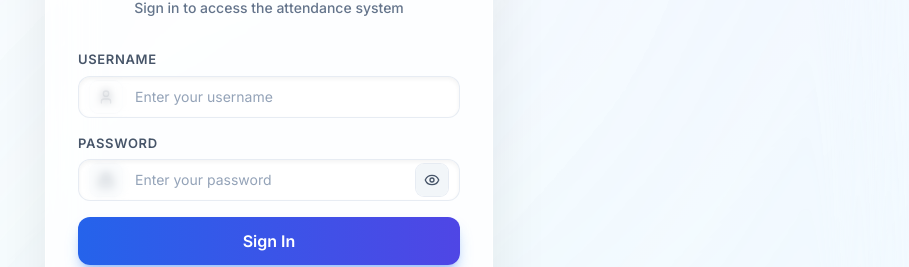
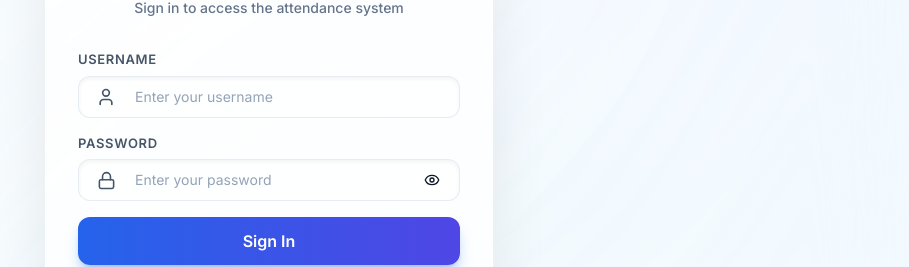
Before and after one commit to EarlCao/tmc_attendance_system, a React (Vite) app in the folder client-tmc-choir-system/: page /login in a window 1280 px wide. Shown: the part 311-578 px from the top of the page, without its empty margins (371-1280 px from the left). Built offline with nearby package versions, Linux system fonts and the light colour scheme.

Commit message:
fix icon in the login page

```diff
--- a/client-tmc-choir-system/src/pages/Login.jsx
+++ b/client-tmc-choir-system/src/pages/Login.jsx
@@ -38,14 +38,12 @@ export default function Login() {
         className="pointer-events-none fixed inset-0 -z-10 opacity-100 transition-opacity duration-300 dark:opacity-0"
         style={{
           background: 'linear-gradient(135deg, rgba(255,255,255,0.8), rgba(240,249,255,0.95)), radial-gradient(circle at 10% 0%, rgba(59,130,246,0.18), transparent 45%), radial-gradient(circle at 90% 10%, rgba(139,92,246,0.15), transparent 45%)',
-          filter: 'blur(0px)',
         }}
       />
       <div
         className="pointer-events-none fixed inset-0 -z-10 opacity-0 transition-opacity duration-300 dark:opacity-100"
         style={{
           background: 'linear-gradient(135deg, rgba(2,6,23,0.94), rgba(15,23,42,0.96)), radial-gradient(circle at 10% 0%, rgba(37,99,235,0.22), transparent 45%), radial-gradient(circle at 90% 10%, rgba(14,165,233,0.16), transparent 45%)',
-          filter: 'blur(0px)',
         }}
       />
 
@@ -55,14 +53,14 @@ export default function Login() {
 
       <div className="w-full max-w-md animate-in fade-in slide-in-from-bottom-4 duration-500 ease-out">
         {/* Card */}
-        <div className="rounded-3xl border border-white/80 bg-white/80 px-8 pb-8 pt-4 shadow-[0_20px_60px_rgba(0,0,0,0.08)] backdrop-blur-xl dark:border-slate-700/70 dark:bg-slate-900/80 dark:shadow-black/30">
+        <div className="rounded-3xl border border-white/80 bg-white/80 px-8 pb-8 pt-4 shadow-[0_20px_60px_rgba(0,0,0,0.08)] dark:border-slate-700/70 dark:bg-slate-900/80 dark:shadow-black/30">
           {/* Logo & Title */}
           <div className="mb-8 text-center justify-center flex flex-col items-center">
-              <img
-                src="/tmc_choir_logo.png"
-                alt="TMC Choir logo"
-                className="object-contain h-28 w-28"
-              />
+            <img
+              src="/tmc_choir_logo.png"
+              alt="TMC Choir logo"
+              className="object-contain h-28 w-28"
+            />
             <h1 className="text-2xl font-black text-slate-800 tracking-tight dark:text-slate-100">TMC Choir System</h1>
             <p className="mt-1.5 text-sm font-medium text-slate-500 dark:text-slate-400">Sign in to access the attendance system</p>
           </div>
@@ -77,14 +75,10 @@ export default function Login() {
 
           {/* Form */}
           <form onSubmit={handleSubmit} className="space-y-4">
+            {/* Username */}
             <div>
               <label className="label">Username</label>
               <div className="relative">
-                <div className="pointer-events-none absolute inset-y-0 left-3 flex items-center">
-                  <span className="flex h-8 w-8 items-center justify-center rounded-lg  ring-1 ring-slate-200/80 dark:bg-slate-800/80 dark:ring-slate-700/80">
-                    <User size={16} className="text-slate-600 dark:text-slate-300" />
-                  </span>
-                </div>
                 <input
                   type="text"
                   required
@@ -94,17 +88,18 @@ export default function Login() {
                   value={username}
                   onChange={(e) => setUsername(e.target.value)}
                 />
+                <div className="pointer-events-none absolute inset-y-0 left-3 z-10 flex items-center">
+                  <span className="flex h-8 w-8 items-center justify-center">
+                    <User size={20} className="text-slate-600 dark:text-slate-300" />
+                  </span>
+                </div>
               </div>
             </div>
 
+            {/* Password */}
             <div>
               <label className="label">Password</label>
               <div className="relative">
-                <div className="pointer-events-none absolute inset-y-0 left-3 flex items-center">
-                  <span className="flex h-8 w-8 items-center justify-center rounded-lg bg-slate-100/95 ring-1 ring-slate-200/80 dark:bg-slate-800/80 dark:ring-slate-700/80">
-                    <Lock size={16} className="text-slate-600 dark:text-slate-300" />
-                  </span>
-                </div>
                 <input
                   type={showPassword ? 'text' : 'password'}
                   required
@@ -114,13 +109,18 @@ export default function Login() {
                   value={password}
                   onChange={(e) => setPassword(e.target.value)}
                 />
+                <div className="pointer-events-none absolute inset-y-0 left-3 z-10 flex items-center">
+                  <span className="flex h-8 w-8 items-center justify-center">
+                    <Lock size={19} className="text-slate-600 dark:text-slate-300" />
+                  </span>
+                </div>
                 <button
                   type="button"
-                  onClick={() => setShowPassword((visible) => !visible)}
+                  onClick={() => setShowPassword((v) => !v)}
                   aria-label={showPassword ? 'Hide password' : 'Show password'}
-                  className="absolute inset-y-0 right-3 flex items-center"
+                  className="absolute inset-y-0 right-3 z-10 flex items-center"
                 >
-                  <span className="flex h-8 w-8 items-center justify-center rounded-lg bg-slate-100/95 text-slate-600 ring-1 ring-slate-200/80 transition-colors hover:bg-slate-200/90 hover:text-slate-800 dark:bg-slate-800/80 dark:text-slate-300 dark:ring-slate-700/80 dark:hover:bg-slate-700 dark:hover:text-slate-100">
+                  <span className="flex h-8 w-8 items-center justify-center">
                     {showPassword ? <EyeOff size={16} /> : <Eye size={16} />}
                   </span>
                 </button>
```
